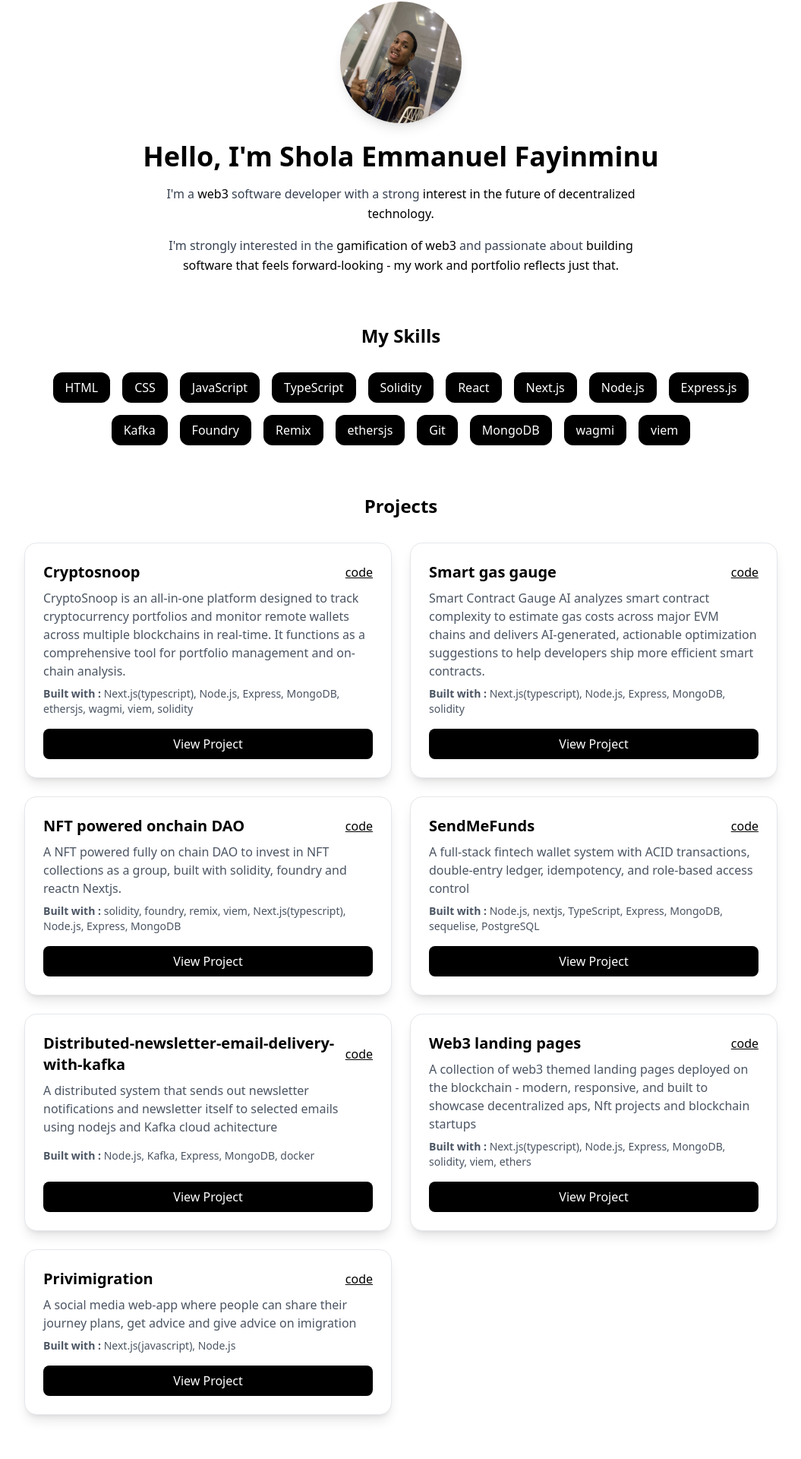
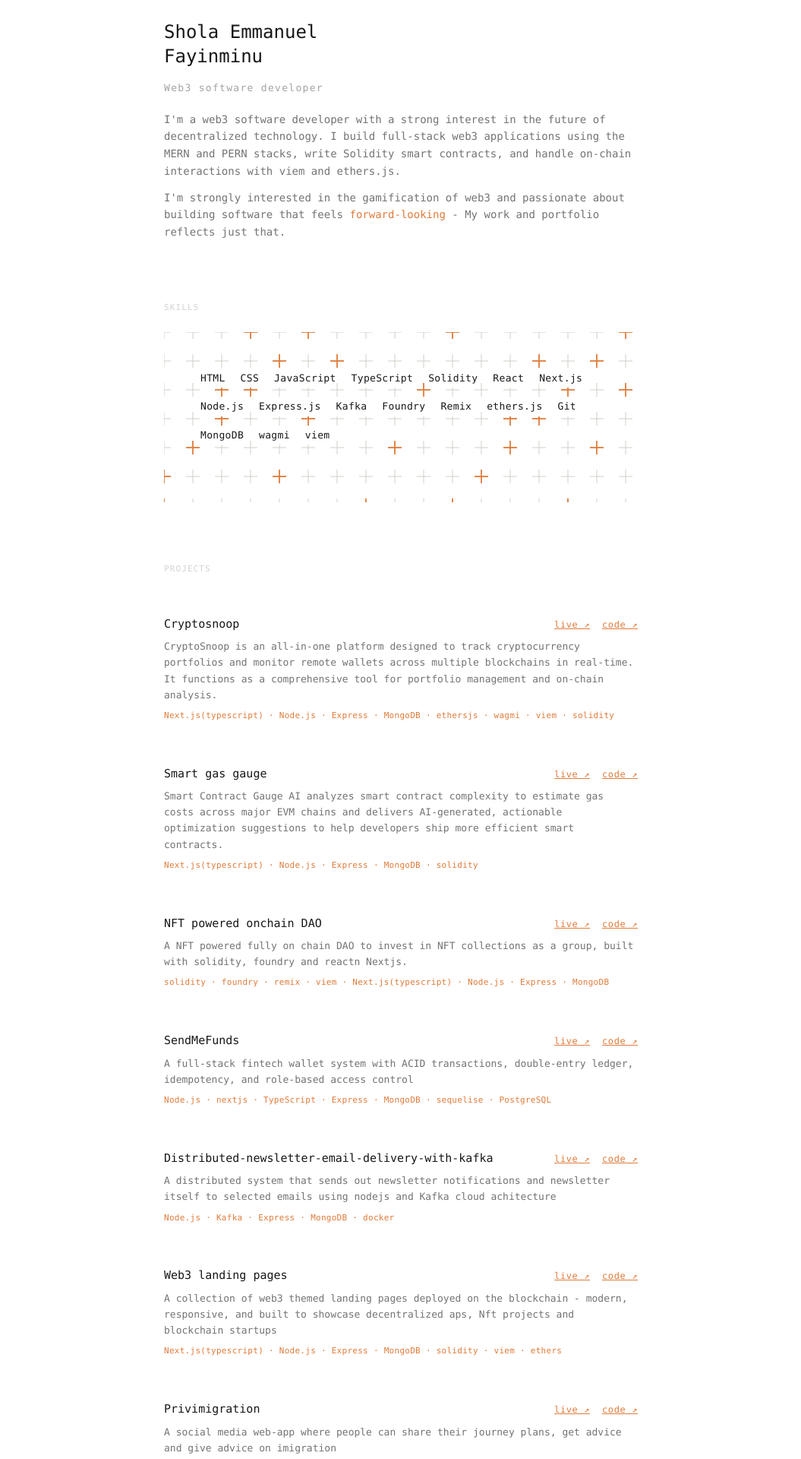
Before and after one commit to shola-devv/PORTFOLIO, a React (Create React App) app: page /About in a window 1280 px wide. Shown: the part 38-1958 px from the top of the page at 76% size, without its empty margins (112-1167 px from the left). Built offline with nearby package versions, Linux system fonts and the light colour scheme.

Commit message:
updated page

```diff
--- a/src/pages/About.jsx
+++ b/src/pages/About.jsx
@@ -1,27 +1,11 @@
-import React from "react";
-import { FaGithub, FaEnvelope } from 'react-icons/fa';
-import { FaXTwitter } from "react-icons/fa6";
+import React, { useEffect, useRef } from "react";
 
-const Portfolio = () => {
-  const myUsername = "0xfemmanuel"; // without @ ... "https://x.com/0xfeMMANUEL"
+const myUsername = "0xfemmanuel";
+
 const skills = [
-{ name: "HTML", color: "bg-purple-100", icon: "🌐" },
-{ name: "CSS", color: "bg-purple-100", icon: "🎨" },
-{ name: "JavaScript", color: "bg-purple-100", icon: "🟨" },
-{ name: "TypeScript", color: "bg-purple-100", icon: "🔵" },
-{ name: "Solidity", color: "bg-purple-100", icon: "" },
-{ name: "React", color: "bg-purple-100", icon: "⚛️" },
-{ name: "Next.js", color: "bg-purple-100", icon: "⬛" },
-{ name: "Node.js", color: "bg-purple-100", icon: "🟩" },
-{ name: "Express.js", color: "bg-purple-100", icon: "📦" },
-{ name: "Kafka", color: "bg-purple-100", icon: "📦" },
-{ name: "Foundry", color: "bg-purple-100", icon: "" },
-{ name: "Remix", color: "bg-purple-100", icon: "" },
-{ name: "ethersjs", color: "bg-purple-100", icon: "" },
-{ name: "Git", color: "bg-purple-100", icon: "" },
-{ name: "MongoDB", color: "bg-purple-100", icon: "" },
-{ name: "wagmi", color: "bg-purple-100", icon: "" },
-{ name: "viem", color: "bg-purple-100", icon: "" },
+  "HTML", "CSS", "JavaScript", "TypeScript", "Solidity",
+  "React", "Next.js", "Node.js", "Express.js", "Kafka",
+  "Foundry", "Remix", "ethers.js", "Git", "MongoDB", "wagmi", "viem",
 ];
 
 const projects = [
@@ -84,109 +68,180 @@ stack: ["Next.js(javascript)", "Node.js",  ]
 },
 ];
 
-return ( <div className="max-w-5xl mx-auto px-4 py-10 space-y-16">
-{/* About Me */} <section className="text-center"> <img
+
+function usePlusGrid(fieldRef, svgRef) {
+  useEffect(() => {
+    function draw() {
+      const field = fieldRef.current;
+      const svg = svgRef.current;
+      if (!field || !svg) return;
+
+      const W = field.offsetWidth;
+      const H = field.offsetHeight;
+      svg.setAttribute("viewBox", `0 0 ${W} ${H}`);
+      svg.setAttribute("width", W);
+      svg.setAttribute("height", H);
+
+      const spacing = 38;
+      const arm = 9;
+      const cols = Math.ceil(W / spacing) + 1;
+      const rows = Math.ceil(H / spacing) + 1;
+
+      let html = "";
+      for (let r = 0; r < rows; r++) {
+        for (let c = 0; c < cols; c++) {
+          const x = c * spacing;
+          const y = r * spacing;
+          const isOrange = (r * cols + c) % 7 === 3 || (r + c) % 11 === 5;
+          const color = isOrange ? "#E07B3A" : "#d0cec8";
+          const sw = isOrange ? 1.8 : 1;
+          html += `<line x1="${x}" y1="${y - arm}" x2="${x}" y2="${y + arm}" stroke="${color}" stroke-width="${sw}"/>`;
+          html += `<line x1="${x - arm}" y1="${y}" x2="${x + arm}" y2="${y}" stroke="${color}" stroke-width="${sw}"/>`;
+        }
+      }
+      svg.innerHTML = html;
+    }
+
+    const timer = setTimeout(draw, 80);
+    window.addEventListener("resize", draw);
+    return () => {
+      clearTimeout(timer);
+      window.removeEventListener("resize", draw);
+    };
+  }, [fieldRef, svgRef]);
+}
+
+const Portfolio = () => {
+  const fieldRef = useRef(null);
+  const svgRef = useRef(null);
+  usePlusGrid(fieldRef, svgRef);
+
+  return (
+    <div className="max-w-2xl mx-auto px-4 sm:px-6 py-10 sm:py-16 font-mono">
+
+      {/* ── About ── */}
+      <section className="mb-14 sm:mb-20">
+        {/*
+          Uncomment when profile photo is available:
+          <img
             src="/mypic.jpeg"
-       alt="Profile"
-       className="w-40 h-40 mx-auto rounded-full shadow-lg"
-     /> <h1 className="text-3xl md:text-4xl font-bold mt-6">
-Hello, I'm Shola Emmanuel Fayinminu </h1>
- <p className="text-gray-700 mt-4 max-w-2xl mx-auto leading-relaxed">
-    I'm a{" "}
-    <span className="text-black">web3 </span>
-     software developer {" "}
-    with a strong{" "}
-    <span className="text-black">
-      interest in the future of decentralized technology.
-    </span>
+            alt="Shola Emmanuel Fayinminu"
+            className="w-20 h-20 rounded-full mb-5 block"
+          />
+        */}
+        <h1 className="text-xl sm:text-2xl font-normal text-neutral-900 leading-snug mb-4">
+          Shola Emmanuel<br />Fayinminu
+        </h1>
+        <p className="text-[13px] text-neutral-400 tracking-widest mb-5">
+          Web3 software developer
+        </p>
+        <p className="text-sm text-neutral-500 leading-relaxed mb-3">
+          I'm a web3 software developer with a
+          strong interest in the future of decentralized technology. I build full-stack web3 applications using the MERN and PERN stacks, write Solidity smart contracts, and handle on-chain interactions with viem and ethers.js.
         </p>
 
-  <p className="text-gray-700 mt-4 max-w-2xl mx-auto leading-relaxed">
-    I'm strongly interested in the{" "}
-    <span className="text-black">gamification of web3</span> and passionate
-    about{" "}
-    <span className="text-black">
-      building software that feels forward-looking
-    {" "}
-    - my work and portfolio reflects just that.
-    </span>
+        <p className="text-sm text-neutral-500 leading-relaxed">
+          I'm strongly interested in the gamification of web3 and
+          passionate about building software that feels{" "}
+          <span className="text-[#E07B3A]">forward-looking </span>
+        - My work and portfolio reflects just that.
         </p>
       </section>
 
-  {/* My Skills */}
-  <section>
-    <h2 className="text-2xl font-bold text-center mb-8">My Skills</h2>
-    <div className="flex flex-wrap justify-center gap-4">
-      {skills.map((skill, i) => (
+      {/* ── Skills ── */}
+      <section className="mb-14 sm:mb-20">
+        <p className="text-[11px] uppercase tracking-widest text-neutral-300 mb-6">Skills</p>
+        <div ref={fieldRef} className="relative overflow-hidden min-h-44 sm:min-h-56 p-6 sm:p-12">
+          <svg
+            ref={svgRef}
+            className="absolute inset-0 w-full h-full"
+            xmlns="http://www.w3.org/2000/svg"
+          />
+          <div className="relative z-10 flex flex-wrap gap-x-5 gap-y-3">
+            {skills.map((skill) => (
               <span
-          key={i}
-          className="px-4 py-2 rounded-xl bg-black backdrop-blur-md text-white font-medium shadow-sm"
+                key={skill}
+                className="text-[13px] text-neutral-900 leading-relaxed tracking-wide"
+                style={{ background: "rgba(255, 255, 255, 1)", padding: "2px 0" }}
               >
-           {skill.name}
+                {skill}
               </span>
             ))}
           </div>
+        </div>
       </section>
 
-  {/* Projects */}
-  <section>
-    <h2 className="text-2xl font-bold text-center mb-8">Projects</h2>
-    <div className="grid gap-6 sm:grid-cols-2">
+      {/* ── Projects ── */}
+      <section className="mb-14 sm:mb-20">
+        <p className="text-[11px] uppercase tracking-widest text-neutral-300 mb-6">Projects</p>
         {projects.map((project, i) => (
           <div
-          key={i}
-          className="p-6 rounded-2xl shadow-lg border bg-white flex flex-col justify-between"
+            key={project.name}
+            className="py-7"
           >
-          <div>
-           <div className="flex justify-between items-center">
-             <h3 className="text-xl font-bold text-black-">
+            <div className="flex flex-col sm:flex-row sm:justify-between sm:items-baseline gap-1 sm:gap-0 mb-2">
+              <span className="text-[15px] font-normal text-neutral-900">
                 {project.name}
-            </h3>
+              </span>
+              <div className="flex gap-4">
+                <a
+                  href={project.link}
+                  target="_blank"
+                  rel="noopener noreferrer"
+                  className="text-xs text-[#E07B3A] underline tracking-wider"
+                >
+                  live ↗
+                </a>
                 <a
                   href={project.code}
-             className= " text-black underline">
-              code
+                  target="_blank"
+                  rel="noopener noreferrer"
+                  className="text-xs text-[#E07B3A] underline tracking-wider"
+                >
+                  code ↗
                 </a>
               </div>
-
-            <p className="text-gray-600 mt-2">{project.desc}</p>
             </div>
-
-           <div>
-            <p className="text-sm text-gray-600 mt-2">
-              <span className="font-bold">Built with :</span> {project.stack.join(", ")}
+            <p className="text-[13px] text-neutral-500 leading-relaxed mb-2">
+              {project.desc}
+            </p>
+            <p className="text-[11px] text-[#E07B3A] leading-relaxed tracking-wide">
+              {project.stack.join(" · ")}
             </p>
           </div>
+        ))}
+      </section>
 
+      {/* ── Footer ── */}
+      <div
+        className="flex gap-6 pt-10 sm:pt-12 "
+
+      >
         <a
-            href={project.link}
-            className="mt-4 inline-block text-center bg-black text-white px-4 py-2 rounded-lg hover:bg-black-700 transition"
+          href={`https://twitter.com/intent/follow?screen_name=${myUsername}`}
+          target="_blank"
+          rel="noopener noreferrer"
+          className="text-xs text-[#E07B3A] underline tracking-widest"
         >
-            View Project
+          X / Twitter ↗
         </a>
-
-
-
-        </div>
-      ))}
-
-    </div>
-  </section>
-  <div className="mt-4 flex justify-center space-x-1">
-  <a href={`https://twitter.com/intent/follow?screen_name=${myUsername}`} target="_blank" rel="noopener noreferrer">
-    <FaXTwitter className="ml-2 text-2xl text-black hover:text-gray-700 transition duration-300 shadow-lg active:translate-x-2" />
+        <a
+          href="https://github.com/shola-devv"
+          target="_blank"
+          rel="noopener noreferrer"
+          className="text-xs text-[#E07B3A] underline tracking-widest"
+        >
+          GitHub ↗
         </a>
-  <a href="https://github.com/shola-devv" target="_blank" rel="noopener noreferrer">
-    <FaGithub className="ml-2 text-2xl text-black hover:text-gray-700 transition duration-300 shadow-lg active:translate-x-2" />
-  </a>
-  <a href="mailto:creekemmanuelf@gmail.com" target="_blank" rel="noopener noreferrer">
-    <FaEnvelope className="ml-2 text-2xl text-black hover:text-gray-700 transition duration-300 shadow-lg active:translate-x-2" />
+        <a
+          href="mailto:creekemmanuelf@gmail.com"
+          className="text-xs text-[#E07B3A] underline tracking-widest"
+        >
+          Email ↗
         </a>
       </div>
 
     </div>
-
-
   );
 };
 
```
Lines whose indentation alone changed are shown as unchanged.
